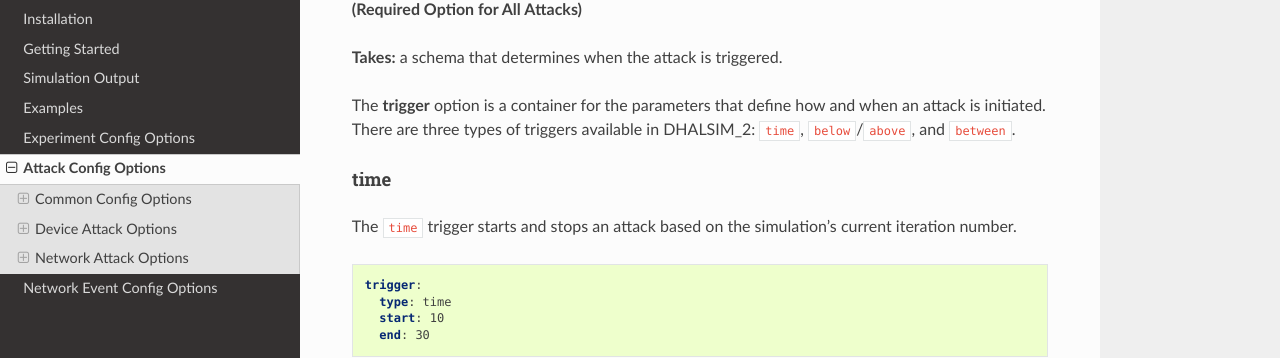
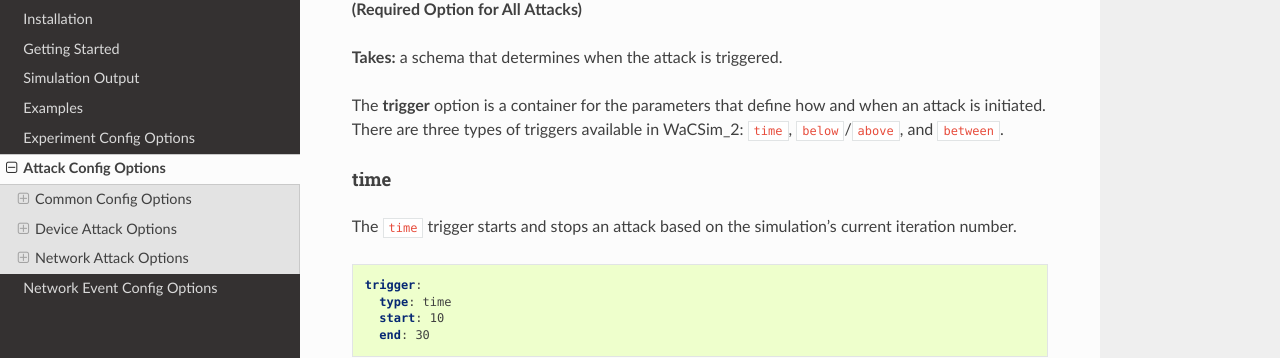
Before and after one commit to StavC/WaCSim, a Sphinx documentation site: the page built from doc/attack_config_docs.rst, in a window 1280 px wide and 900 px high, scrolled down 1152 px. Shown: the part 162-520 px from the top of the window. Built offline with Sphinx 7.4.7 and the Read the Docs theme 3.1.0, drawn with Linux system fonts in a browser that asks for light colours; the version number is read from the project's files by our own code; some of the changed text lies outside the part shown.

Commit message:
Update attack_config_docs.rst

```diff
--- a/doc/attack_config_docs.rst
+++ b/doc/attack_config_docs.rst
@@ -24,7 +24,7 @@
 
 **Takes:** a schema that determines when the attack is triggered.
 
-The **trigger** option is a container for the parameters that define how and when an attack is initiated. There are three types of triggers available in DHALSIM_2: ``time``, ``below``/``above``, and ``between``.
+The **trigger** option is a container for the parameters that define how and when an attack is initiated. There are three types of triggers available in WaCSim_2: ``time``, ``below``/``above``, and ``between``.
 
 time
 ~~~~
@@ -199,7 +199,7 @@
 
 unconstrained_blackbox_concealment_mitm
 ~~~~~~~~~~~~~~~~~~~~~~~~~~~~~~~~~~~~~~~~~
-This attack is specific to the CTown network. For details on its operation and purpose, refer to `the paper`_ and the original `DHALSIM documentation`_.
+This attack is specific to the CTown network. For details on its operation and purpose, refer to `the paper`_ and the original `WaCSim documentation`_.
 
 target
 ------
@@ -364,4 +364,4 @@
 Captured data is replayed iteratively starting from this iteration until all captured data is sent. The replay duration matches the capture duration.
 
 .. _`from the paper`: https://dl.acm.org/doi/10.1145/3564625.3564633
-.. _`DHALSIM documentation`: https://github.com/StavC/DHALSIM/blob/master/doc/attacks.rst#unconstrained-blackbox-concealment-mitm-attack
+.. _`WaCSim documentation`: https://github.com/StavC/WaCSim/blob/master/doc/attacks.rst#unconstrained-blackbox-concealment-mitm-attack
```
